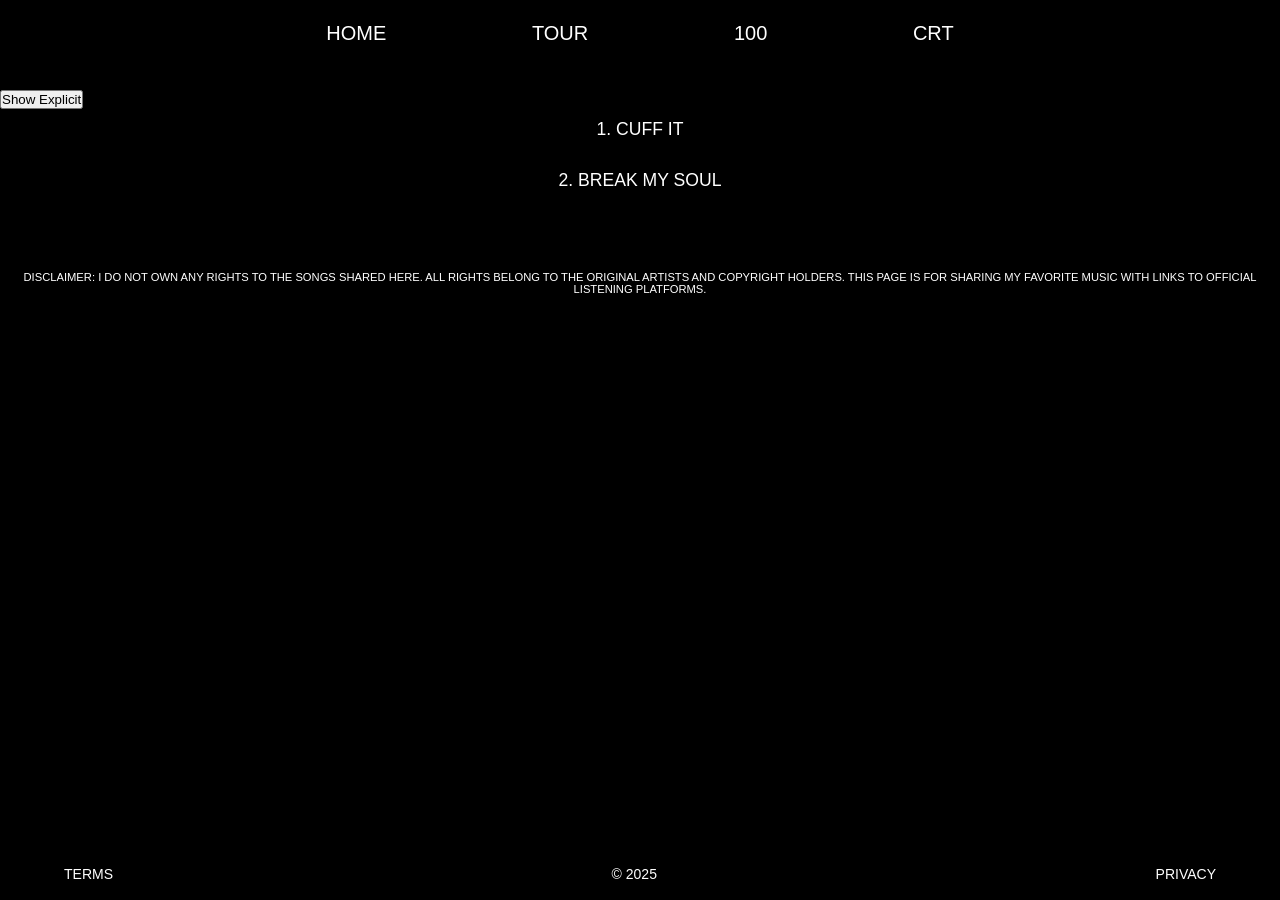
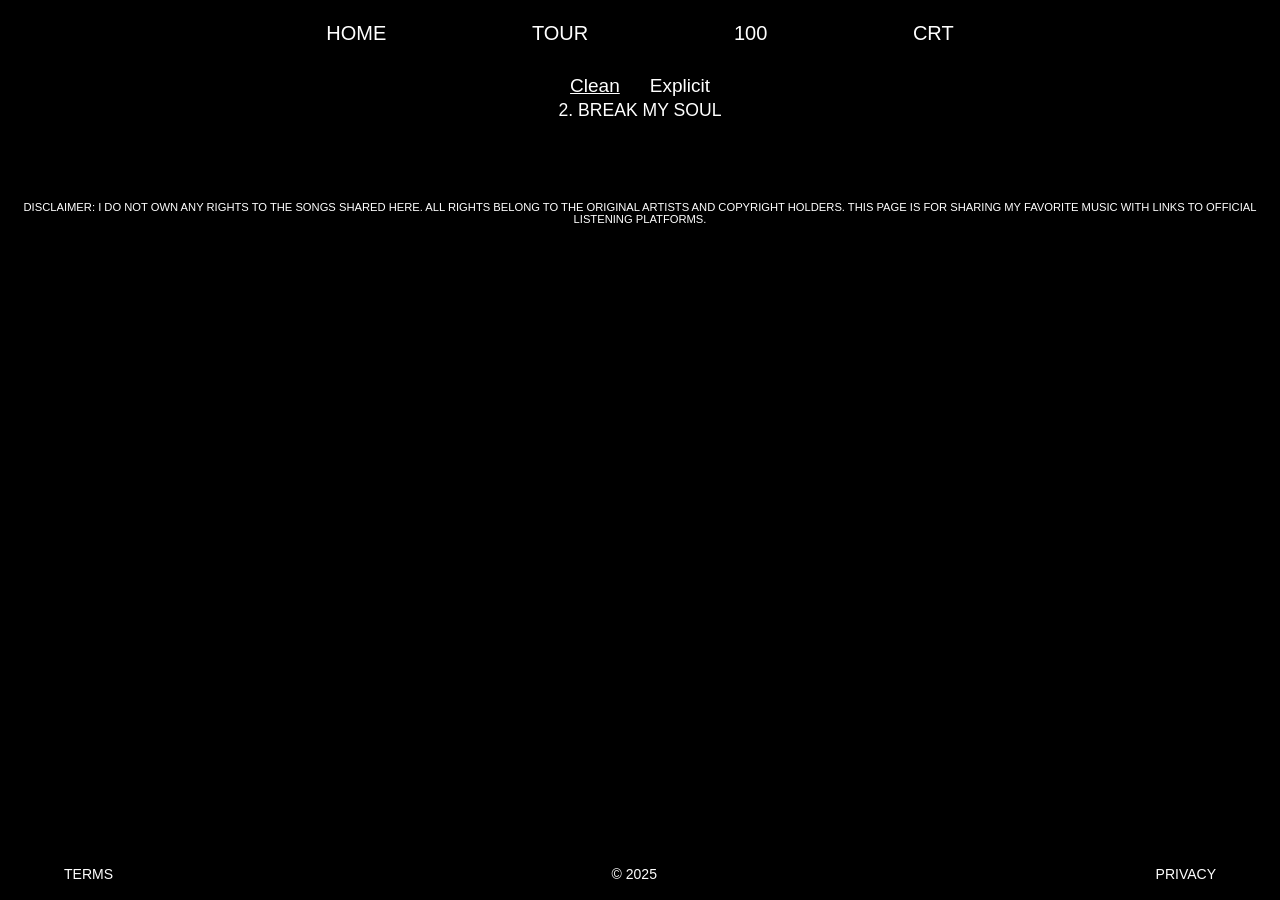
Before and after one commit to Khalil2000web/Music, a Jekyll site: the page built from index.md, in a window 1280 px wide. Built offline with Jekyll 4.4.1, drawn with Linux system fonts in a browser that asks for light colours; some web fonts are replaced; some of the changed lines change nothing that is shown.

Commit message:
Update index.md

```diff
--- a/index.md
+++ b/index.md
@@ -11,61 +11,78 @@
 <style>body {padding-top:90px;padding-bottom:70px;overflow-x:hidden;}.song-list {max-width:95%;margin:0 auto;padding0;} .song {cursor: pointer;padding:10px;display:flex;align-items:top;justify-content:center;flex-direction:column;padding-bottom:20px;}.tit {display:flex;margin:0 auto;align-items:top;justify-content:center;}.song-number {text-align:right;}.song-title {word-wrap:break-word;text-align:center;font-size:1.1rem;}.platforms {display: none;gap:20px;justify-content:space-around;align-items:center;flex-direction:row;margin:0 auto;padding:0;padding-top:15px;padding-bottom:20px;flex-wrap:wrap;}.platforms a {cursor: pointer;color:transparent;}.platforms img {max-width: 30px;height:30px;margin:0;padding:0;pointer-events:none;}.song-title.text {font-size:1.4rem;}.dis {color:var(--text-color);font-family:var(--font-main);font-weight:300;text-align:center;text-transform:uppercase;font-size:0.7rem;margin:0;padding:0 20px;padding-top:60px;}#bold {font-family:var(--font-main-bold);font-weight:300;}</style>
 
 
-
 <div class="toggle-container">
-    <button id="toggleBtn" onclick="toggleExplicit()">Show Explicit</button>
+    <button id="cleanBtn" class="active" onclick="setFilter('clean')">Clean</button>
+    <button id="explicitBtn" onclick="setFilter('explicit')">Explicit</button>
 </div>
 
 <div class="song-list">
-    <div class="song" onclick="togglePlatforms(this)" data-clean="https://music.apple.com/il/album/cuff-it/1630005298?i=1630005850"
-         data-explicit="https://music.apple.com/il/album/cuff-it-explicit/1630005298?i=1630005850">
-        <div class="tit"><span class="song-title">1. CUFF IT</span></div>
+
+    <div class="song" onclick="togglePlatforms(this)">
+        <div class="tit"><span class="song-title">2. BREAK MY SOUL</span></div>
         <div class="platforms">
-            <a href="" target="_blank" class="song-link" data-platform="apple"><img src="https://raw.githubusercontent.com/Khalil2000web/Music/refs/heads/main/static/media/apple.svg" alt="Apple Music"></a>
-            <a href="" target="_blank" class="song-link" data-platform="spotify"><img src="https://raw.githubusercontent.com/Khalil2000web/Music/refs/heads/main/static/media/spotify.svg" alt="Spotify"></a>
-            <a href="" target="_blank" class="song-link" data-platform="amazon"><img src="https://raw.githubusercontent.com/Khalil2000web/Music/refs/heads/main/static/media/amazon.svg" alt="Amazon Music"></a>
-            <a href="" target="_blank" class="song-link" data-platform="tidal"><img src="https://raw.githubusercontent.com/Khalil2000web/Music/refs/heads/main/static/media/tidal.svg" alt="Tidal"></a>
+            <a href="#" target="_blank" class="song-link" data-clean="https://music.apple.com/il/album/break-my-soul/1630005298?i=1630005854"
+               data-explicit="https://music.apple.com/il/album/break-my-soul-explicit/1630005298?i=1630005854"><img src="https://raw.githubusercontent.com/Khalil2000web/Music/refs/heads/main/static/media/apple.svg" alt="Apple Music"></a>
+
+            <a href="#" target="_blank" class="song-link" data-clean="https://open.spotify.com/track/5pyoxDZ1PX0KxBxiRVxA4U"
+               data-explicit="https://open.spotify.com/track/explicit-version"><img src="https://raw.githubusercontent.com/Khalil2000web/Music/refs/heads/main/static/media/spotify.svg" alt="Spotify"></a>
+
+            <a href="#" target="_blank" class="song-link" data-clean="https://music.amazon.com/tracks/B0B4KLP9JK"
+               data-explicit="https://music.amazon.com/tracks/B0B4KLP9JK-explicit"><img src="https://raw.githubusercontent.com/Khalil2000web/Music/refs/heads/main/static/media/amazon.svg" alt="Amazon Music"></a>
+
+            <a href="#" target="_blank" class="song-link" data-clean="https://tidal.com/browse/track/240549035"
+               data-explicit="https://tidal.com/browse/track/explicit-240549035"><img src="https://raw.githubusercontent.com/Khalil2000web/Music/refs/heads/main/static/media/tidal.svg" alt="Tidal"></a>
         </div>
     </div>
 
-    <div class="song" onclick="togglePlatforms(this)" data-clean="https://music.apple.com/il/album/break-my-soul/1630005298?i=1630005854"
-         data-explicit="https://music.apple.com/il/album/break-my-soul-explicit/1630005298?i=1630005854">
-        <div class="tit"><span class="song-title">2. BREAK MY SOUL</span></div>
-        <div class="platforms">
-            <a href="" target="_blank" class="song-link" data-platform="apple"><img src="https://raw.githubusercontent.com/Khalil2000web/Music/refs/heads/main/static/media/apple.svg" alt="Apple Music"></a>
-            <a href="" target="_blank" class="song-link" data-platform="spotify"><img src="https://raw.githubusercontent.com/Khalil2000web/Music/refs/heads/main/static/media/spotify.svg" alt="Spotify"></a>
-            <a href="" target="_blank" class="song-link" data-platform="amazon"><img src="https://raw.githubusercontent.com/Khalil2000web/Music/refs/heads/main/static/media/amazon.svg" alt="Amazon Music"></a>
-            <a href="" target="_blank" class="song-link" data-platform="tidal"><img src="https://raw.githubusercontent.com/Khalil2000web/Music/refs/heads/main/static/media/tidal.svg" alt="Tidal"></a>
-        </div>
-    </div>
 </div>
+
+<style>
+    .toggle-container {
+        position:fixed;
+        top:70px;
+        left:50%;
+        transform:translateX(-50%);
+        width:100%;
+        display:flex;align-items:center;justify-content:center;
+        text-align: center;
+    }
+    .toggle-container button {
+        border: none;
+        background: none;
+        font-size: 19px;
+        font-weight: normal;
+        padding: 5px 15px;
+        cursor: pointer;
+        font-family:var(--font-main);
+        color:white;
+    }
+    .toggle-container button.active {
+        text-decoration: underline;
+    }
+</style>
 
 <script>
     let explicitMode = false;
 
+    function setFilter(mode) {
+        explicitMode = mode === 'explicit';
+        document.getElementById("cleanBtn").classList.toggle("active", !explicitMode);
+        document.getElementById("explicitBtn").classList.toggle("active", explicitMode);
+        updateSongLinks();
+    }
+
     function togglePlatforms(songElement) {
-        const platforms = songElement.querySelector(".platforms");
-        const title = songElement.querySelector(".song-title");
-
         document.querySelectorAll(".platforms").forEach(p => p.style.display = "none");
         document.querySelectorAll(".song-title").forEach(t => t.classList.remove("text"));
 
-        platforms.style.display = "flex";
-        title.classList.add("text");
-
-        updateSongLinks();
-    }
-
-    function toggleExplicit() {
-        explicitMode = !explicitMode;
-        document.getElementById("toggleBtn").innerText = explicitMode ? "Show Clean" : "Show Explicit";
-        updateSongLinks();
+        songElement.querySelector(".platforms").style.display = "flex";
+        songElement.querySelector(".song-title").classList.add("text");
     }
 
     function updateSongLinks() {
-        document.querySelectorAll(".song").forEach(song => {
-            const link = explicitMode ? song.getAttribute("data-explicit") : song.getAttribute("data-clean");
-            song.querySelectorAll(".song-link").forEach(a => a.href = link);
+        document.querySelectorAll(".song-link").forEach(link => {
+            link.href = explicitMode ? link.dataset.explicit : link.dataset.clean;
         });
     }
 
@@ -74,7 +91,6 @@
 
 
 
-
 <p class="dis">
 <span id="bold">Disclaimer:</span> I do not own any rights to the songs shared here. All rights belong to the original artists and copyright holders. This page is for sharing my favorite music with links to official listening platforms.
 </p>
```
